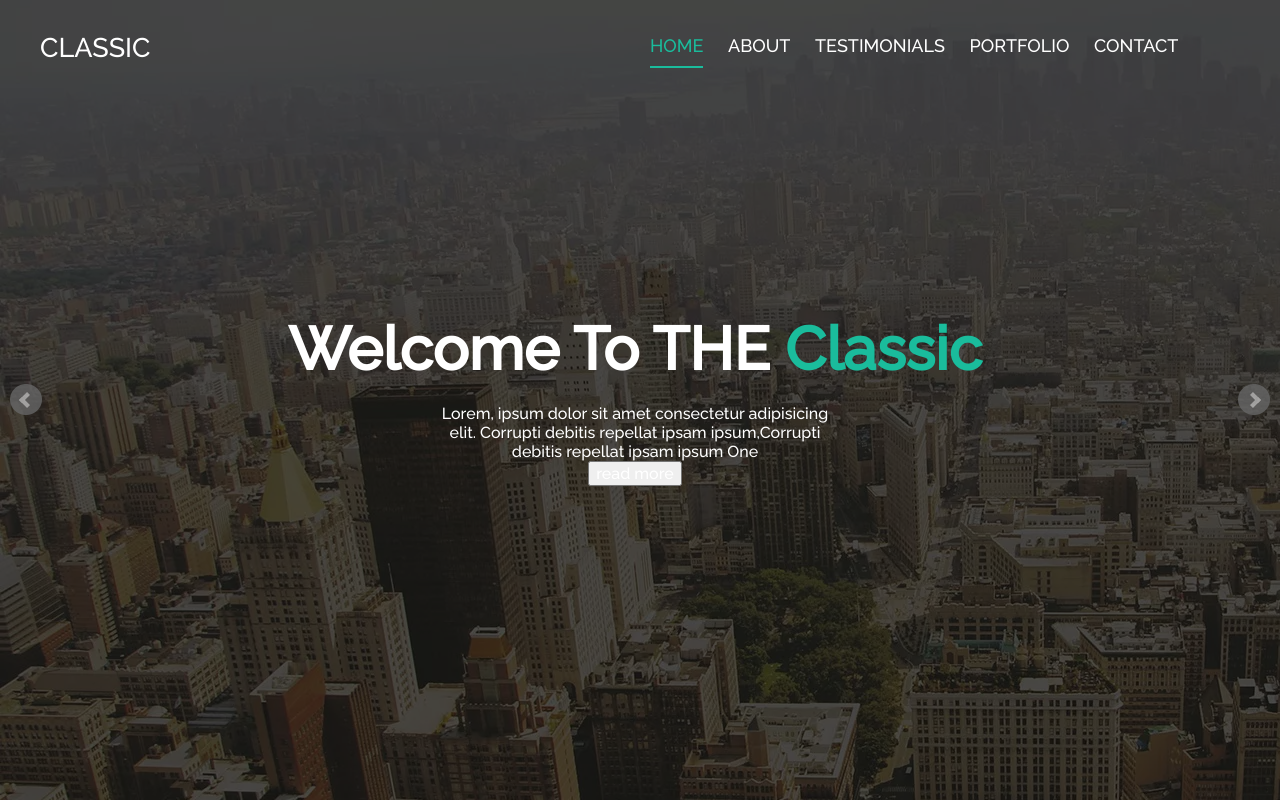
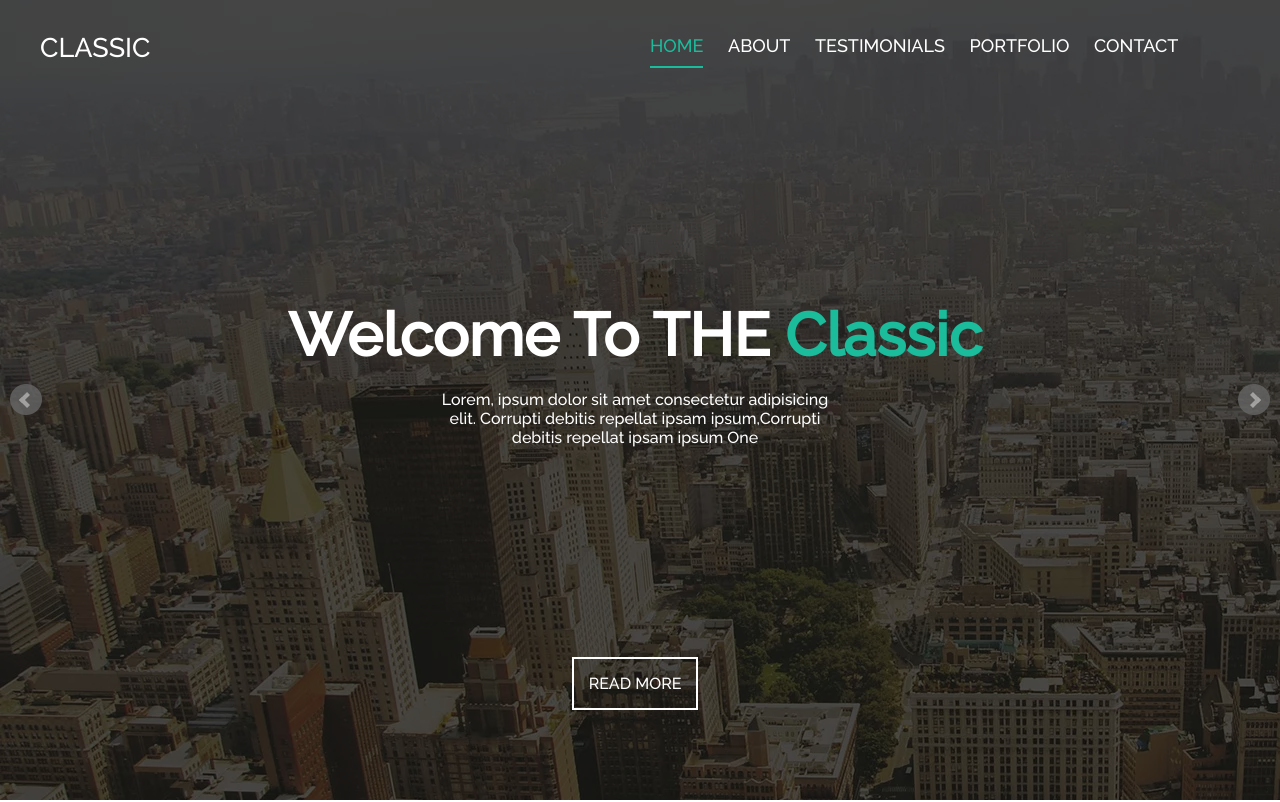
Before and after one commit to ahmedhamouda2/classic-design-project, a plain HTML site: page index.html in a window 1280 px wide. Shown: the top 802 px of the page. Drawn offline with Linux system fonts and the light colour scheme.

Commit message:
add style of button read more

```diff
--- a/css/style.css
+++ b/css/style.css
@@ -114,6 +114,19 @@ h2, h3, h4 {
 .header .bxslider li p {
     width: 400px;
     margin: auto;
+}
+.header .bxslider li button {
+    background: transparent;
+    border: 2px solid #FFF;
+    padding: 15px;
+    text-transform: uppercase;
+    position: relative;
+    top: 210px;
+    transition: 0.3s;
+}
+.header .bxslider li button:hover {
+    border: 2px solid #1abc9c;
+    color: #1abc9c;
 }
 /* End Header */
 
```
